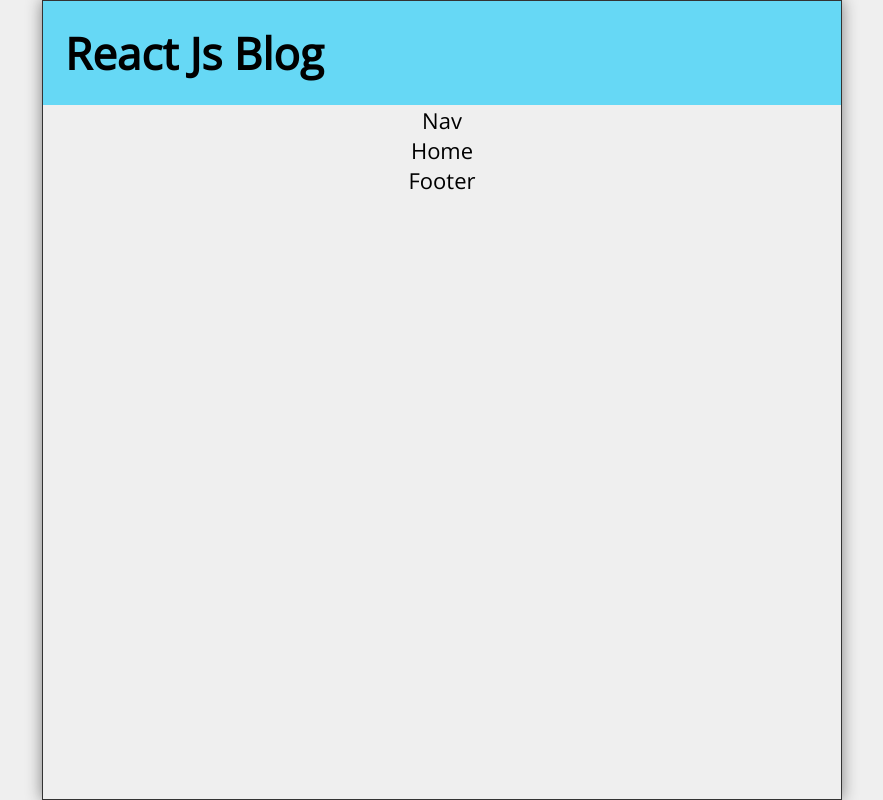
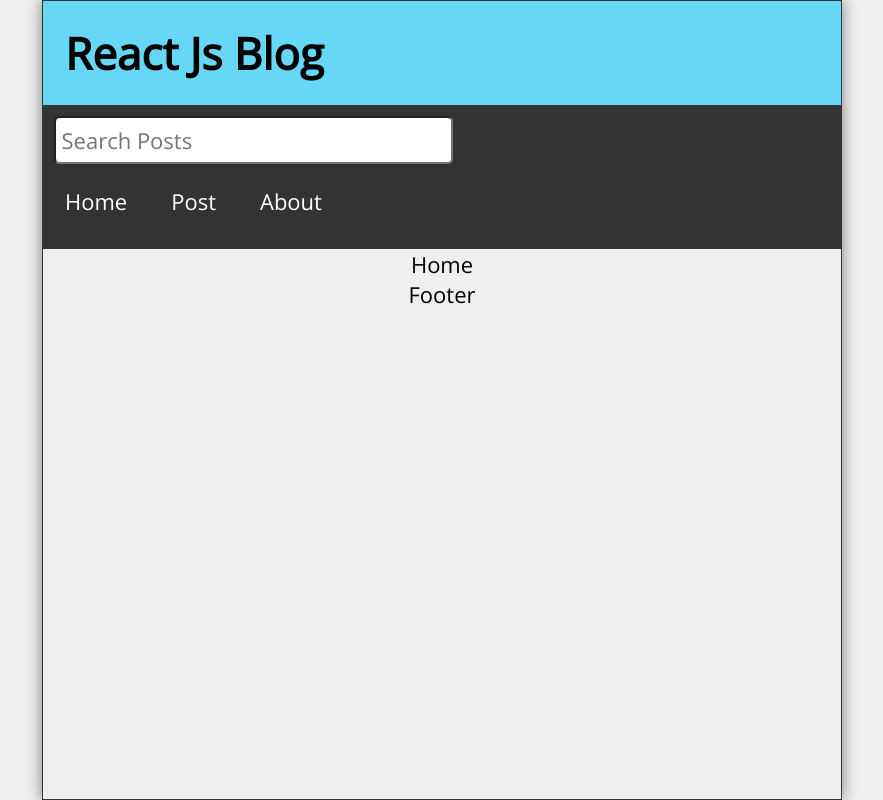
Before and after one commit to SuryanshuTomar/Projects, a React (Create React App) app in the folder React/dave-blog/: page / in a window 1280 px wide. Shown: the whole page, without its empty margins (198-1081 px from the left). Built offline with nearby package versions, Linux system fonts and the light colour scheme.

Commit message:
Added Nav Items and NavLinks

```diff
--- a/React/dave-blog/src/components/Nav.js
+++ b/React/dave-blog/src/components/Nav.js
@@ -1,7 +1,32 @@
 import React from "react";
+import { NavLink } from "react-router-dom";
 
-function Nav() {
-	return <nav>Nav</nav>;
+function Nav({ search, setSearch }) {
+	return (
+		<nav className="Nav">
+			<form onSubmit={(e) => e.preventDefault()} className="searchForm">
+				<label htmlFor="search">Search Posts</label>
+				<input
+					type="text"
+					id="search"
+					placeholder="Search Posts"
+					value={search}
+					onChange={(e) => setSearch(e.target.value)}
+				/>
+				<ul>
+					<li>
+						<NavLink to="/">Home</NavLink>
+					</li>
+					<li>
+						<NavLink to="post">Post</NavLink>
+					</li>
+					<li>
+						<NavLink to="about">About</NavLink>
+					</li>
+				</ul>
+			</form>
+		</nav>
+	);
 }
 
 export default Nav;
```
